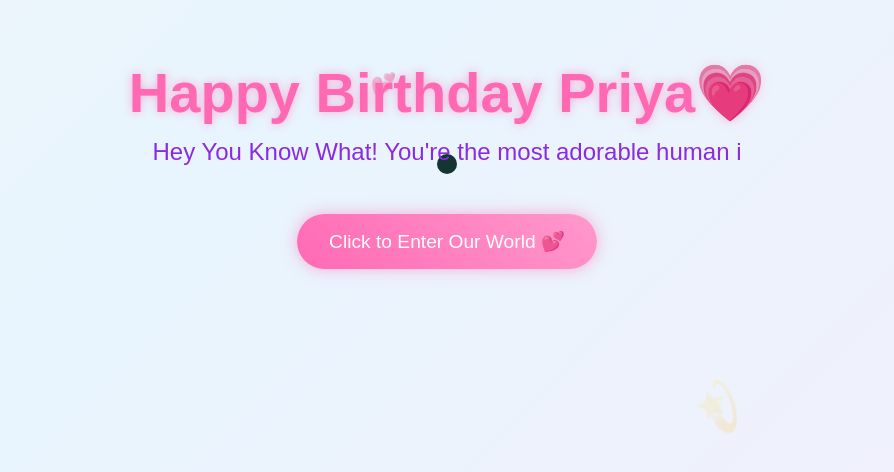
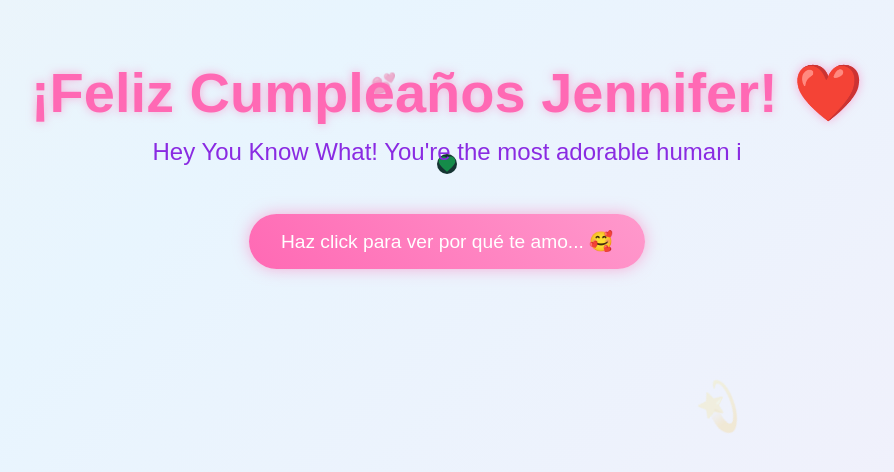
Before and after one commit to MiniPixesoj/JJ-BIRTHDAY-, a plain HTML site: page index.html in a window 1280 px wide. Shown: the part 236-708 px from the top of the page, without its empty margins (193-1087 px from the left). Drawn offline with nearby package versions, Linux system fonts and the light colour scheme.

Commit message:
Update index.html

```diff
--- a/index.html
+++ b/index.html
@@ -1,23 +1,24 @@
 <!DOCTYPE html>
-<html lang="en">
-<head>
+<html lang="es"> <head>
     <meta charset="UTF-8">
     <meta name="viewport" content="width=device-width, initial-scale=1.0">
-    <title>Happy Birthday</title>
+    <title>¡Feliz Cumpleaños, Mi Amor!</title>
     <script src="https://cdnjs.cloudflare.com/ajax/libs/gsap/3.12.2/gsap.min.js"></script>
     <link rel="stylesheet" href="style.css">
-
 </head>
 <body>
-    <div class="cursor"></div>
-    <div class="container">
-        <h1>Happy Birthday Priya💗</h1>
-        <div class="greeting"></div>
-        <button class="cta-button">Click to Enter Our World 💕</button>
+    <div class="cursor">
+        <svg viewBox="0 0 24 24">
+            <path fill="#ff69b4" d="M12 21.35l-1.45-1.32C5.4 15.36 2 12.28 2 8.5 2 5.42 4.42 3 7.5 3c1.74 0 3.41.81 4.5 2.09C13.09 3.81 14.76 3 16.5 3 19.58 3 22 5.42 22 8.5c0 3.78-3.4 6.86-8.55 11.54L12 21.35z"/>
+        </svg>
     </div>
 
-    <script src="script.js">
+    <div class="container">
+        <h1>¡Feliz Cumpleaños Jennifer! ❤️</h1>
+        <div class="greeting"></div>
+        <button class="cta-button">Haz click para ver por qué te amo... 🥰</button>
+    </div>
 
-    </script>
+    <script src="script.js"></script>
 </body>
 </html>
```
